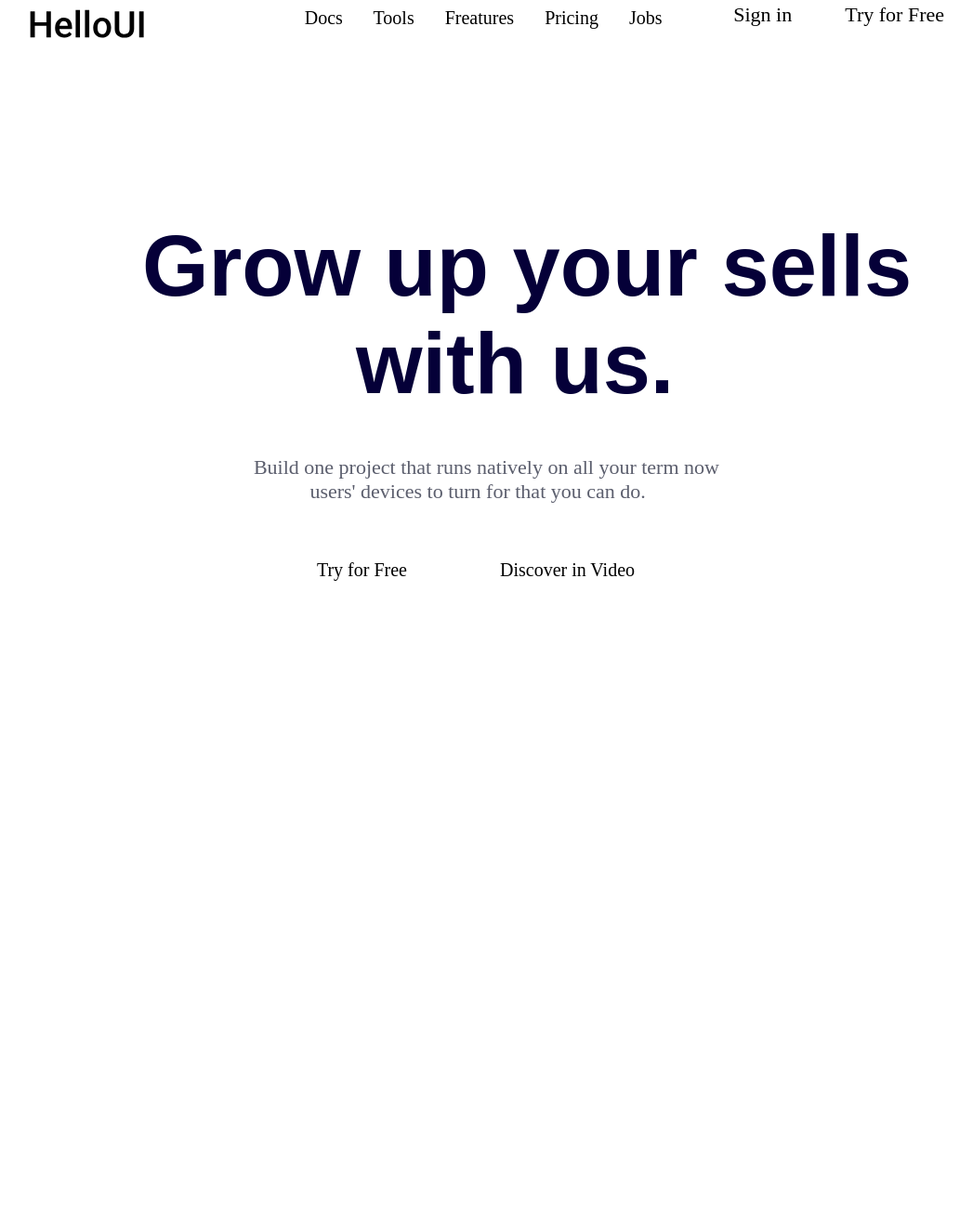
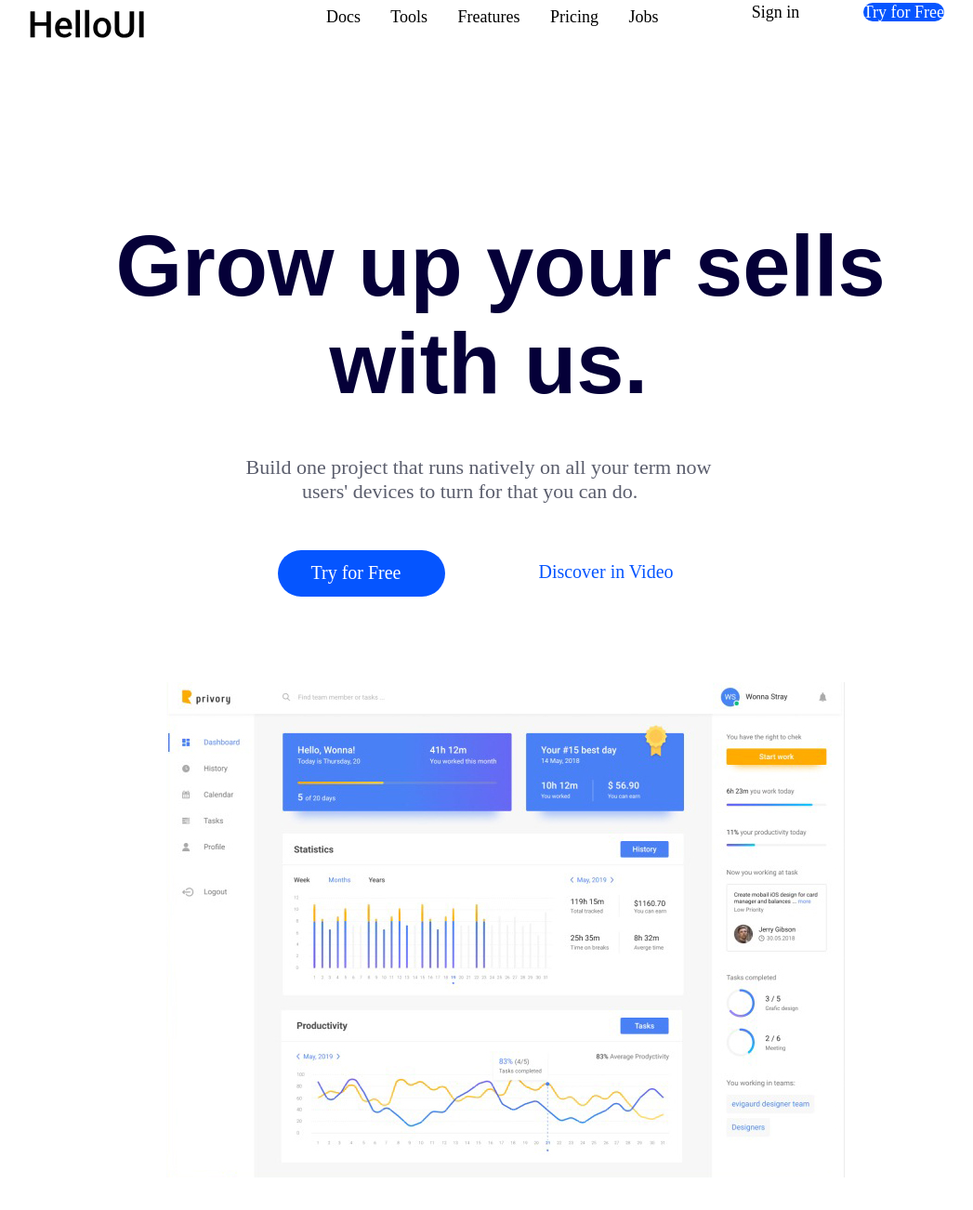
Before and after one commit to il061-rgb/work3, a plain HTML site: page index.html in a window 1280 px wide. Shown: the part 62-1364 px from the top of the page at 93% size, without its empty margins (128-1175 px from the left). Before the commit the page ends 800 px from the top, so only its background shows below. Drawn offline with Linux system fonts and the light colour scheme.

Commit message:
Добавление

```diff
--- a/index.html
+++ b/index.html
@@ -38,12 +38,21 @@
                      &nbsp; &nbsp; &nbsp;&nbsp;&nbsp;&nbsp;&nbsp;&nbsp;&nbsp;users' devices to turn for that you can do.</p>
             </div>
             <div class="button-two">
-                <div class="Try-for-Free ">
-                    Try for Free
+                <div class="main-Try-for-Free ">
+                    <p>
+                          Try for Free
+                    </p>
                 </div>
                 <div class="Discover-in-Video">
-                    Discover in Video
+                    <p>Discover in Video</p>
                 </div>
+            </div>
+        </div>
+    </main>
+    <main class="main-center-two">
+        <div class="group">
+            <div class="group-img">
+                <img src="assets/img/7c1770d40551c3d22f435568382ef59fe8671d03.jpg" alt="">
             </div>
         </div>
     </main>
--- a/style.css
+++ b/style.css
@@ -23,7 +23,7 @@ html , body {margin: 0px;
 .center-section{
     position: relative;
     justify-content: space-between;
-    font-size: 20px;
+    font-size: 18px;
     top: 70px;
     word-spacing: 3.5vh;
 }
@@ -34,23 +34,38 @@ html , body {margin: 0px;
 }
 
 
-.right-section{
+.right-section {
     position: relative;
     right: 17vh;
     top: 65px;
+    font-size: 18px;
+}
+
+.right-section a p{
+    font-size: 18px;
+}
+
+.Try-for-Free{
+    background-color: #0555FF;
+    color: white;
+    font-size: 18px;
+    text-decoration: none;
+    border-radius: 20px;
+    width: 180px;
+    height: 50px;
 }
 
 
 .Sign-in{
     position: absolute;
     margin-left: -120px;
+    text-decoration: none;
+    color: black;
 }
 
-.right-section a{
-    text-decoration: none;
-    color: black;
-    font-size: 22px;
-}
+
+
+
 
 
 
@@ -72,7 +87,7 @@ html , body {margin: 0px;
     color: #050038;
     gap: 20px;
     margin: auto;
-    margin-left: 110px;
+    margin-left: 70px;
 }
 
 
@@ -91,7 +106,7 @@ html , body {margin: 0px;
     justify-content: center;
     padding-bottom: 20px;
     top: 20px;
-    margin-left: 230px;
+    margin-left: 210px;
 }
 
 .button-two{
@@ -102,13 +117,48 @@ html , body {margin: 0px;
     font-size: 20px;
 }
 
-.Try-for-Free {
-    position: relative;
-    margin-left: 0px;
-}
-
-
 .Discover-in-Video{
     position: relative;
     margin-left: 100px;
+    background-color: #FFFFFF;
+    border: 30px;
 }
+
+.Discover-in-Video p{
+    color: #0555FF;
+    position: relative;
+    top: -18px;
+}
+
+.main-Try-for-Free{
+    position: relative;
+    color: white;
+    background-color: #0555FF;
+    border-radius: 30px;
+    width: 180px;
+    height: 50px;
+    position: relative;
+    top: -10px;
+}
+
+.main-Try-for-Free p{
+    margin-left: 35px;
+    position: relative;
+    top: -7px;
+}
+
+.main-center-two{
+    position: relative;
+    top: 300px;
+}
+.group{
+    display: flex;
+    justify-content: center;
+}
+
+.group-img{
+    width: 966px;
+    height: 706px;
+    position: relative;
+    left: 150px;
+}
```
Also changed, not shown: assets/img/7c1770d40551c3d22f435568382ef59fe8671d03.jpg (added).
